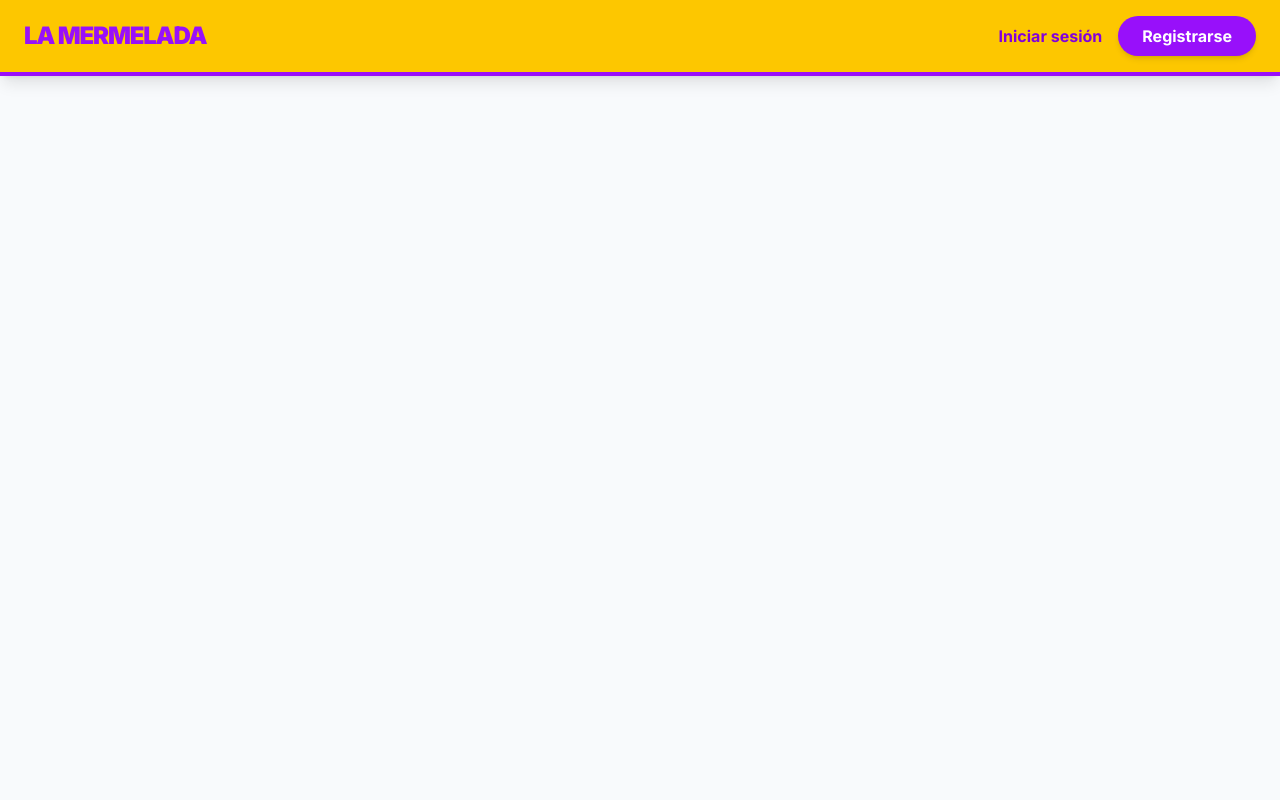
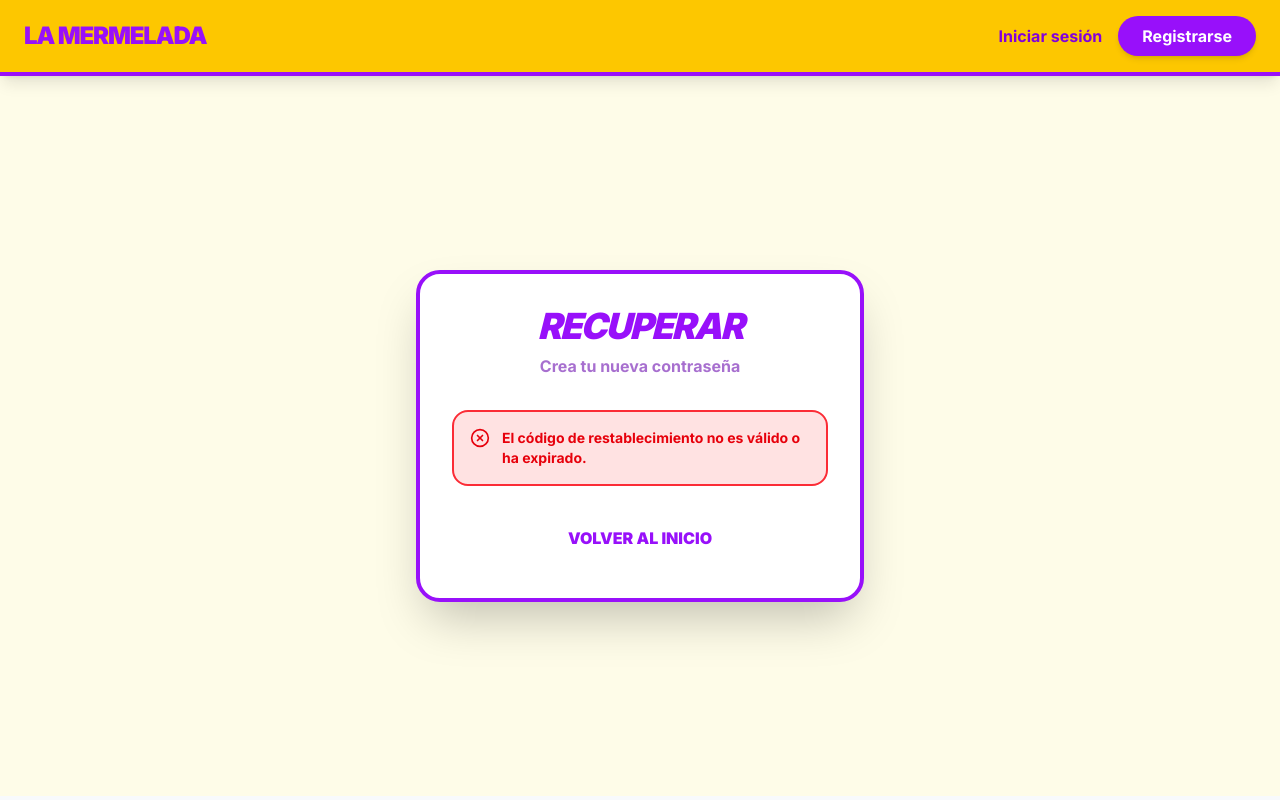
Before and after one commit to JCalmetUlima/lamermelada3, a React (Vite) app: page /reset-password in a window 1280 px wide. Built offline with nearby package versions, Linux system fonts and the light colour scheme; no server answers; the database is empty.

Commit message:
feat: Add password reset functionality
Introduces a new page and routing for users to reset their passwords via a provided OOB code. Includes client-side validation for passwords and server-side verification using Firebase Authentication.

```diff
--- a/src/App.tsx
+++ b/src/App.tsx
@@ -12,6 +12,7 @@ import Subscription from './pages/Subscription';
 import Thanks from './pages/Thanks';
 import Admin from './pages/Admin';
 import Account from './pages/Account';
+import ResetPassword from './pages/ResetPassword';
 import Navbar from './components/Navbar';
 
 export default function App() {
@@ -67,6 +68,7 @@ export default function App() {
           <Route path="/register" element={user ? <Navigate to="/subscription" /> : <Register />} />
           <Route path="/subscription" element={user ? <Subscription user={user} /> : <Navigate to="/login" />} />
           <Route path="/account" element={user ? <Account user={user} /> : <Navigate to="/login" />} />
+          <Route path="/reset-password" element={<ResetPassword />} />
           <Route path="/thanks" element={<Thanks />} />
           <Route path="/admin" element={isAdmin ? <Admin /> : <Navigate to="/" />} />
         </Routes>
--- /dev/null
+++ b/src/pages/ResetPassword.tsx
@@ -0,0 +1,159 @@
+import { useState, useEffect, FormEvent } from 'react';
+import { useSearchParams, useNavigate, Link } from 'react-router-dom';
+import { verifyPasswordResetCode, confirmPasswordReset } from 'firebase/auth';
+import { auth } from '../lib/firebase';
+import { Lock, ArrowRight, Info, CheckCircle2, XCircle } from 'lucide-react';
+import { motion } from 'motion/react';
+
+export default function ResetPassword() {
+  const [searchParams] = useSearchParams();
+  const navigate = useNavigate();
+  const [password, setPassword] = useState('');
+  const [confirmPassword, setConfirmPassword] = useState('');
+  const [error, setError] = useState('');
+  const [message, setMessage] = useState('');
+  const [loading, setLoading] = useState(true);
+  const [verifying, setVerifying] = useState(true);
+  const [validCode, setValidCode] = useState(false);
+
+  const oobCode = searchParams.get('oobCode');
+
+  useEffect(() => {
+    if (!oobCode) {
+      setError('El código de restablecimiento no es válido o ha expirado.');
+      setVerifying(false);
+      setLoading(false);
+      return;
+    }
+
+    const verifyCode = async () => {
+      try {
+        await verifyPasswordResetCode(auth, oobCode);
+        setValidCode(true);
+      } catch (err) {
+        setError('El enlace de restablecimiento es inválido o ya ha sido utilizado.');
+      } finally {
+        setVerifying(false);
+        setLoading(false);
+      }
+    };
+
+    verifyCode();
+  }, [oobCode]);
+
+  const handleSubmit = async (e: FormEvent) => {
+    e.preventDefault();
+    if (password !== confirmPassword) {
+      setError('Las contraseñas no coinciden.');
+      return;
+    }
+
+    if (password.length < 6) {
+      setError('La contraseña debe tener al menos 6 caracteres.');
+      return;
+    }
+
+    setLoading(true);
+    setError('');
+    try {
+      await confirmPasswordReset(auth, oobCode!, password);
+      setMessage('¡Contraseña actualizada con éxito! Ahora puedes iniciar sesión.');
+      setTimeout(() => navigate('/login'), 3000);
+    } catch (err: any) {
+      setError('Hubo un problema al actualizar tu contraseña. Intenta de nuevo.');
+    } finally {
+      setLoading(false);
+    }
+  };
+
+  if (verifying) {
+    return (
+      <div className="min-h-[calc(100vh-80px)] bg-yellow-50 flex items-center justify-center p-6">
+        <div className="text-purple-600 font-black animate-pulse text-2xl tracking-tighter">
+          VERIFICANDO CÓDIGO...
+        </div>
+      </div>
+    );
+  }
+
+  return (
+    <div className="min-h-[calc(100vh-80px)] flex items-center justify-center p-6 bg-yellow-50">
+      <motion.div
+        initial={{ opacity: 0, y: 20 }}
+        animate={{ opacity: 1, y: 0 }}
+        className="w-full max-w-md bg-white rounded-3xl border-4 border-purple-600 shadow-2xl p-8"
+      >
+        <h2 className="text-4xl font-black text-purple-600 mb-2 text-center uppercase tracking-tighter italic">RECUPERAR</h2>
+        <p className="text-purple-800 font-bold opacity-60 text-center mb-8">Crea tu nueva contraseña</p>
+
+        {error && (
+          <div className="bg-red-100 border-2 border-red-500 text-red-600 p-4 rounded-2xl mb-6 font-bold text-sm flex items-start gap-3">
+            <XCircle className="shrink-0" size={20} />
+            {error}
+          </div>
+        )}
+
+        {message && (
+          <div className="bg-green-100 border-2 border-green-500 text-green-600 p-4 rounded-2xl mb-6 font-bold text-sm flex items-start gap-3">
+            <CheckCircle2 className="shrink-0" size={20} />
+            {message}
+          </div>
+        )}
+
+        {validCode ? (
+          !message && (
+            <form onSubmit={handleSubmit} className="space-y-4">
+              <div>
+                <label className="block text-sm font-black text-purple-700 mb-1 uppercase tracking-wider">NUEVA CONTRASEÑA</label>
+                <div className="relative">
+                  <Lock className="absolute left-4 top-1/2 -translate-y-1/2 text-purple-300" size={18} />
+                  <input
+                    type="password"
+                    required
+                    value={password}
+                    onChange={(e) => setPassword(e.target.value)}
+                    className="w-full pl-12 pr-4 py-3 rounded-2xl border-2 border-purple-100 focus:border-purple-600 focus:ring-0 outline-none transition-all font-medium"
+                    placeholder="Mínimo 6 caracteres"
+                  />
+                </div>
+              </div>
+
+              <div>
+                <label className="block text-sm font-black text-purple-700 mb-1 uppercase tracking-wider">CONFIRMAR CONTRASEÑA</label>
+                <div className="relative">
+                  <Lock className="absolute left-4 top-1/2 -translate-y-1/2 text-purple-300" size={18} />
+                  <input
+                    type="password"
+                    required
+                    value={confirmPassword}
+                    onChange={(e) => setConfirmPassword(e.target.value)}
+                    className="w-full pl-12 pr-4 py-3 rounded-2xl border-2 border-purple-100 focus:border-purple-600 focus:ring-0 outline-none transition-all font-medium"
+                    placeholder="Repite tu contraseña"
+                  />
+                </div>
+              </div>
+
+              <button
+                type="submit"
+                disabled={loading}
+                className="w-full bg-purple-600 text-white py-4 rounded-2xl font-black text-lg hover:bg-purple-700 transition flex items-center justify-center gap-2 group shadow-[0_6px_0_rgb(88,28,135)] active:shadow-none active:translate-y-[6px]"
+              >
+                {loading ? 'ACTUALIZANDO...' : 'GUARDAR CAMBIOS'}
+                <ArrowRight size={20} className="group-hover:translate-x-1 transition-transform" />
+              </button>
+            </form>
+          )
+        ) : (
+          <div className="text-center py-4">
+            <Link
+              to="/login"
+              className="text-purple-600 font-black hover:underline flex items-center justify-center gap-2"
+            >
+              VOLVER AL INICIO
+            </Link>
+          </div>
+        )}
+      </motion.div>
+    </div>
+  );
+}
```
